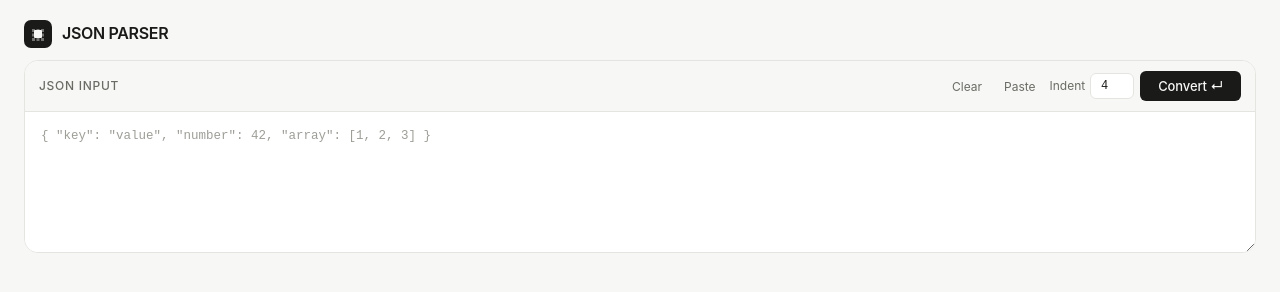
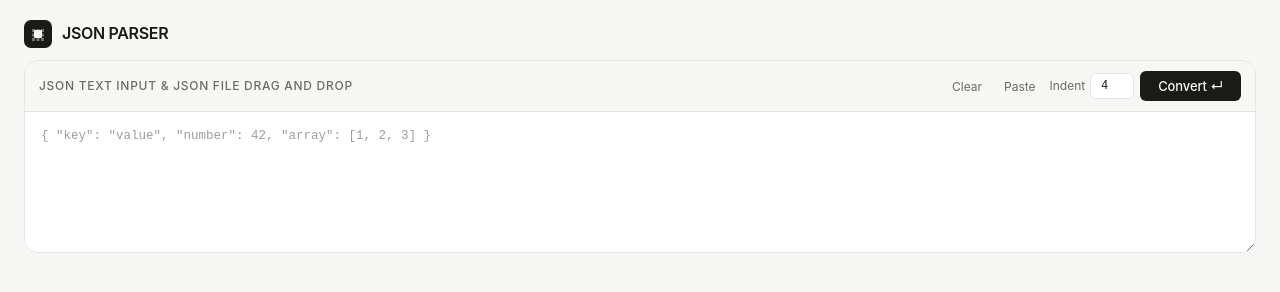
Before and after one commit to endfirst/jsonParser, a plain HTML site: page index.html in a window 1280 px wide. Drawn offline with Linux system fonts and the light colour scheme.

Commit message:
텍스트 변경

```diff
--- a/index.html
+++ b/index.html
@@ -180,7 +180,7 @@
   <!-- Input -->
   <div class="input-area">
     <div class="input-toolbar">
-      <span class="input-label">JSON Input</span>
+      <span class="input-label">JSON Text Input & JSON File Drag and Drop</span>
       <div class="toolbar-actions">
         <button class="btn-icon" onclick="clearInput()">Clear</button>
         <button class="btn-icon" onclick="pasteClipboard()">Paste</button>
```
